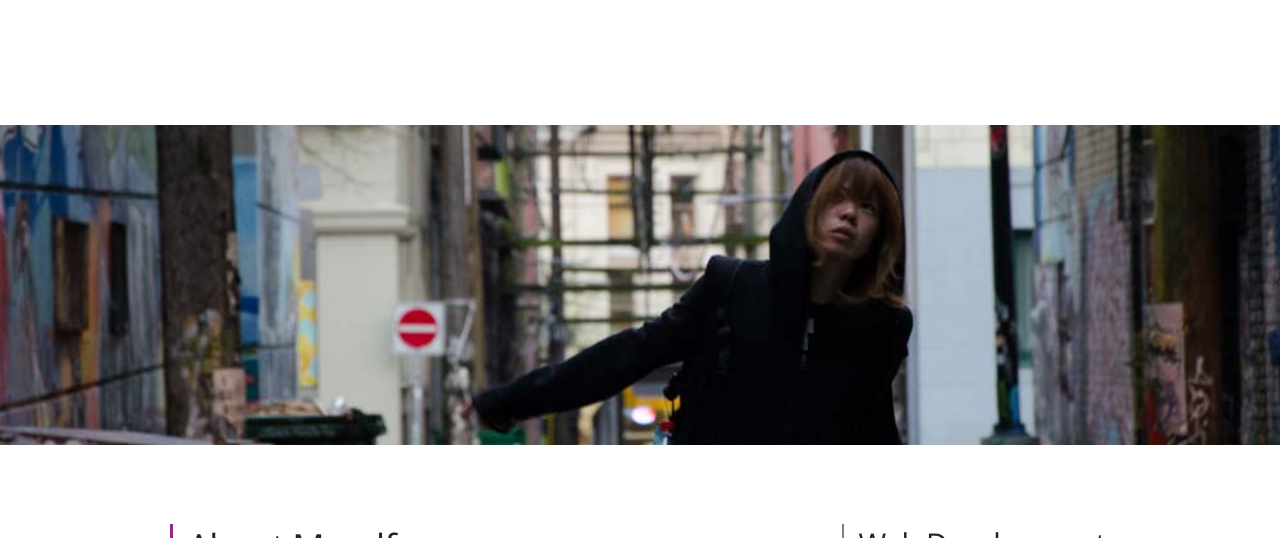
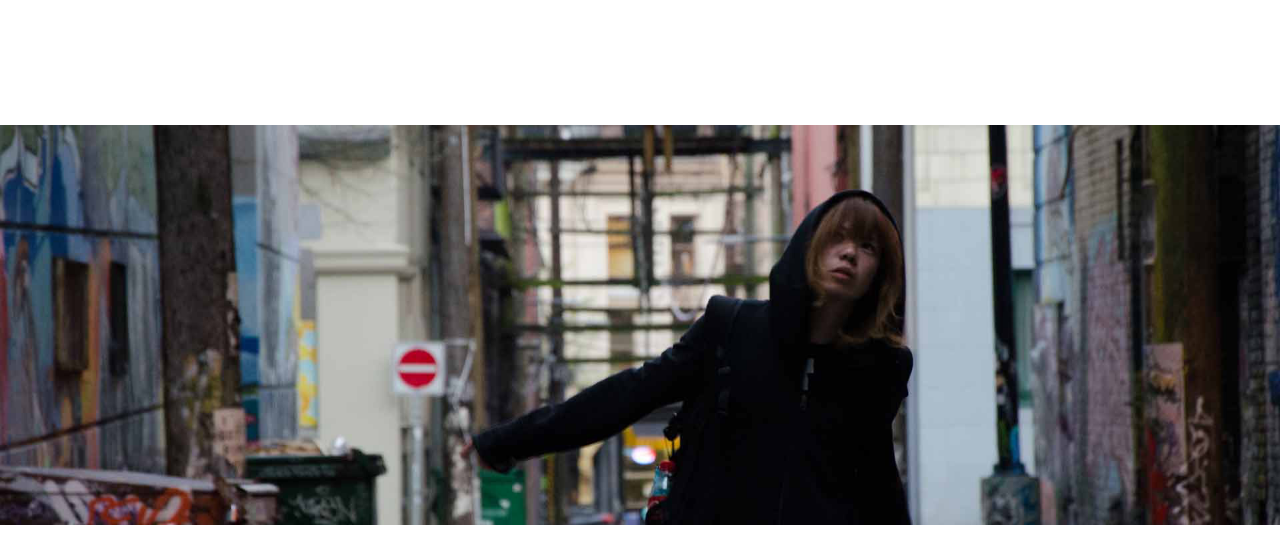
Before and after one commit to fumiyatakamura/portfolio, a website: page htdocs/about.html in a window 1280 px wide. Shown: the part 262-800 px from the top of the page. Drawn offline with nearby package versions, Linux system fonts and the light colour scheme.

Commit message:
image on about page changed

```diff
--- a/htdocs/about.html
+++ b/htdocs/about.html
@@ -67,7 +67,7 @@
 
     <section class="project-section row">
     <h2 class="page-title">ABOUT</h2>
-      <div class="project-image"><img src="images/project.jpg"></div>
+      <div class="project-image"><img src="images/about.jpg"></div>
       <div class="article-layout">
         <article class="about-article">
           <h3 class="article-heading">About Myself</h3>
```
Also changed, not shown: htdocs/images/about.jpg (added).
